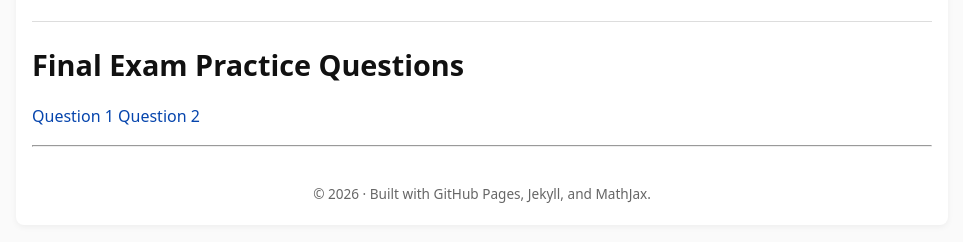
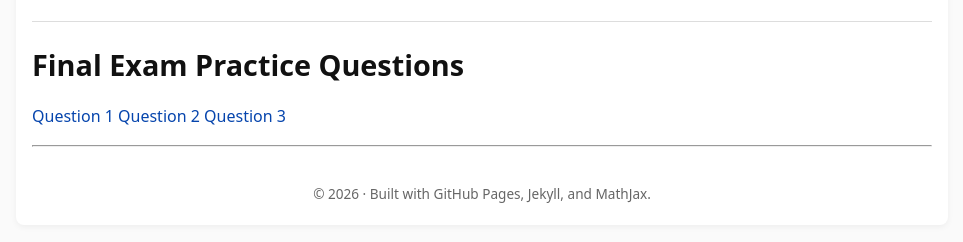
Before and after one commit to SaleemKamaludin/SaleemKamaludin.github.io, a Jekyll site: the page built from courses/comp1604/final-exam-practice/index.md, in a window 1280 px wide. Shown: the part 140-382 px from the top of the page, without its empty margins (158-1121 px from the left). Built offline with Jekyll 4.4.1, drawn with Linux system fonts in a browser that asks for light colours.

Commit message:
Add link for Question 3 in final exam practice

```diff
--- a/courses/comp1604/final-exam-practice/index.md
+++ b/courses/comp1604/final-exam-practice/index.md
@@ -9,4 +9,5 @@ title: Final Exam Practice Questions
 <div style="margin: 1rem 0;">
   <a class="btn" href="{{ '/courses/comp1604/final-exam-practice/question-1/' | relative_url }}">Question 1</a>
     <a class="btn" href="{{ '/courses/comp1604/final-exam-practice/question-2/' | relative_url }}">Question 2</a>
+        <a class="btn" href="{{ '/courses/comp1604/final-exam-practice/question-3/' | relative_url }}">Question 3</a>
 </div>
```
